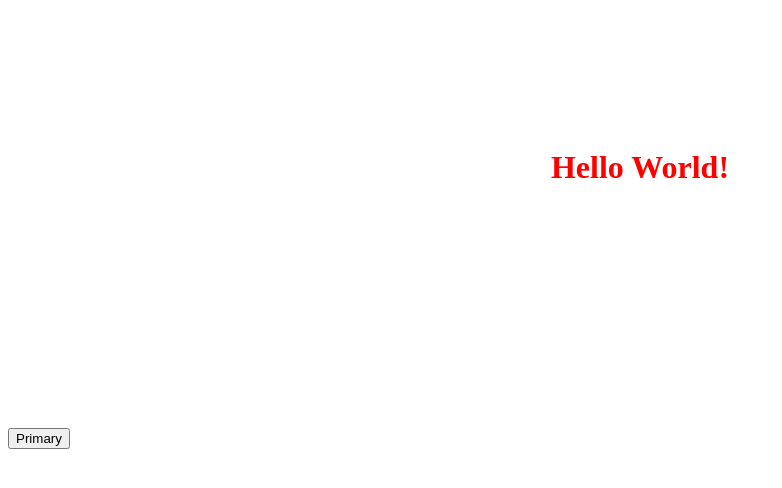
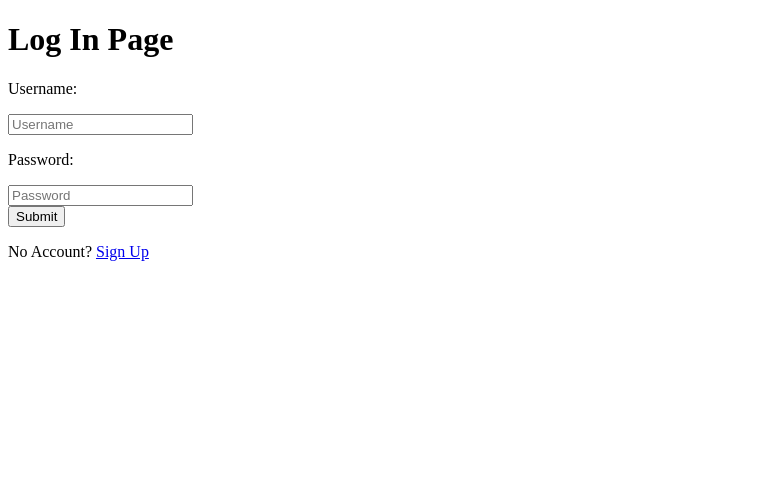
Before and after one commit to Rogerson253/groupFinder, a React (Create React App) app in the folder client/: page / in a window 1280 px wide. Shown: the top 488 px of the page, without its empty margins (0-782 px from the left). Built offline with nearby package versions, Linux system fonts and the light colour scheme; no server answers.

Commit message:
connected login component

```diff
--- a/client/src/App.js
+++ b/client/src/App.js
@@ -1,26 +1,10 @@
 import React from "react";
-import Jumbotron from "./components/Jumbotron";
-import Button from "react-bootstrap/Button";
-import axios from "axios";
+import Login from "./components/UserLogin";
 
 function App() {
-  function test() {
-    axios
-      .get("/api/test")
-      .then((res) => {
-        console.log(res);
-      })
-      .catch((err) => {
-        console.log(err);
-      });
-  }
-
   return (
     <div className="App">
-      <Jumbotron />
-      <Button oncClick={test()} variant="outline-primary">
-        Primary
-      </Button>{" "}
+      <Login />
     </div>
   );
 }
```
Also changed, not shown: client/src/components/UserLogin/index.js (renamed from client/src/components/Jumbotron/Login.jsx), client/src/components/utils/API.js (renamed from client/src/components/Jumbotron/API.js).
